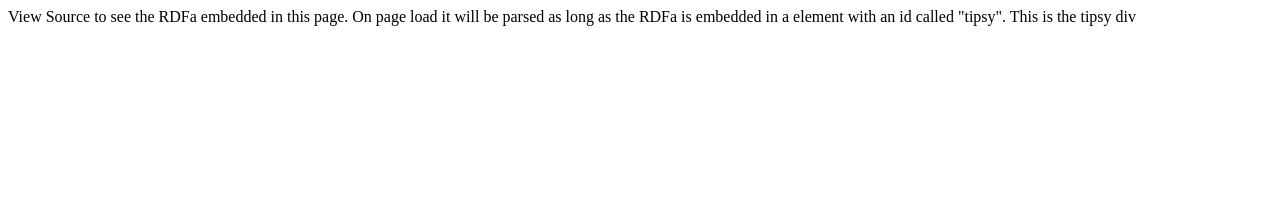
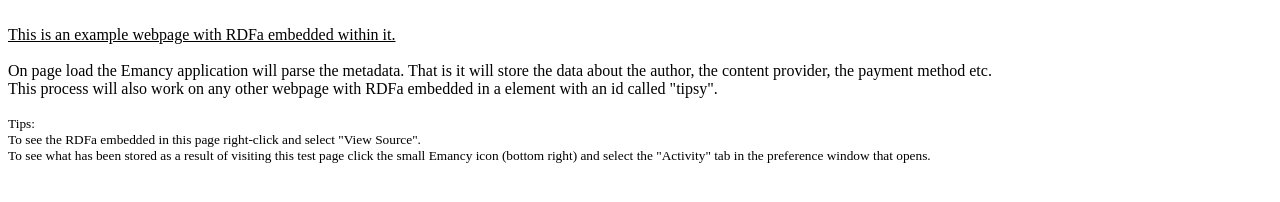
Before and after one commit to oshanis/tipsy, a plain HTML site: page test/rdfa_parsing.html in a window 1280 px wide. Drawn offline with nearby package versions, Linux system fonts and the light colour scheme.

Commit message:
Improved the details and instructions in the RDFa test webpage. Updated tooltip in firefoxOverlay.xul

```diff
--- a/test/rdfa_parsing.html
+++ b/test/rdfa_parsing.html
@@ -12,14 +12,21 @@
 
 
 <body>
-View Source to see the RDFa embedded in this page. On page load it
-will be parsed as long as the RDFa is embedded in a element with an id
+<br>
+<u>This is an example webpage with RDFa embedded within it.</u>
+<br><br/>
+On page load the Emancy application will parse the metadata. That is it will store the data about the author, the content provider, the payment method etc.<br/>
+This process will also work on any other webpage with RDFa embedded in a element with an id
 called "tipsy".
+<br><br/>
+<small>  Tips: </br>
+To see the RDFa embedded in this page right-click and select "View Source".</br>
+To see what has been stored as a result of visiting this test page click the small Emancy icon (bottom right) and select the "Activity" tab in the preference window that opens. </small>
 
 <!-- The following "invisible" snippet is to be embedded in the web -->
 <!-- pages -->
 <span id="tipsy">
-This is the tipsy div
+<!--This is the tipsy div -->
 <span xmlns:dc="http://purl.org/dc/elements/1.1/"
      xmlns:foaf="http://xmlns.com/foaf/0.1/"
      xmlns:pmt="http://tipsy.googlecode.com/svn/trunk/vocab/pmt#"
```
Also changed, not shown: firefox/chrome/content/checkrdfa.js (+27 -2 lines), 2 other files.
